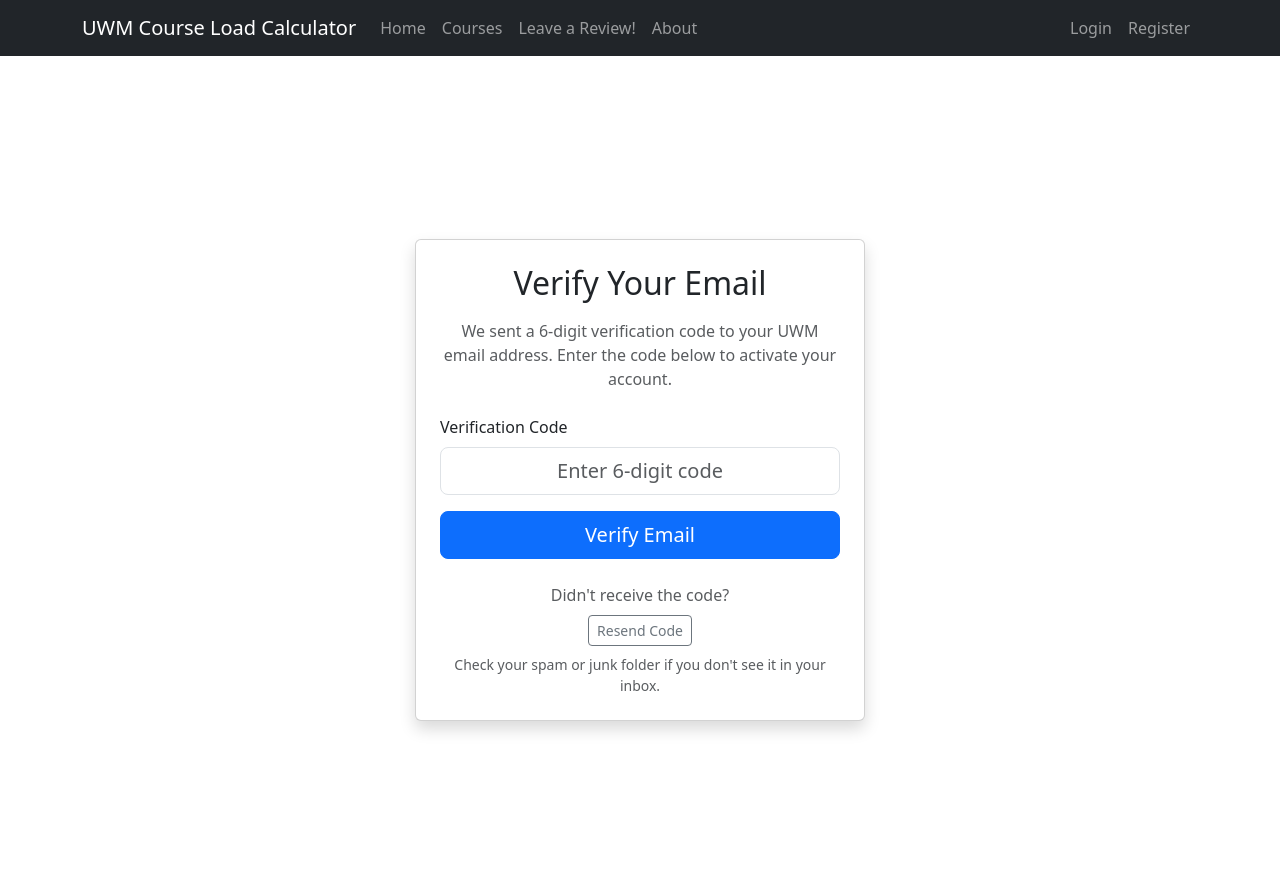
After one commit to hoffm673/CapstoneProject, a Django app: page /verify-email/ in a window 1280 px wide. The commit adds this page. Run offline with Django 5.2, Linux system fonts and the light colour scheme.

Commit message:
update login / register feature

```diff
--- a/main/urls.py
+++ b/main/urls.py
@@ -6,7 +6,15 @@ urlpatterns = [
     path('review/', views.review, name='review'),
     path('search/', views.search, name='search'),
     path('courses/<int:course_id>/', views.course_detail, name='course_detail'),
+
+#login / register
     path('login/', views.login_view, name='login'),
     path('register/', views.register_view, name='register'),
     path('about/', views.about, name='about'),
+    path('verify-email/', views.verify_email, name='verify_email'),
+    path('resend-verification/', views.resend_verification_code, name='resend_verification'),
+
+# Password Reset
+    path('forgot-password/', views.forgot_password_view, name='forgot_password'),
+    path('reset-password/<uidb64>/<token>/', views.reset_password_confirm_view, name='reset_password_confirm')
 ]
--- a/main/views.py
+++ b/main/views.py
@@ -4,6 +4,16 @@ from django.db.models import Avg, Count
 from .models import User
 from .models import Review
 from .models import Course, Professor
+from django.core.mail import send_mail
+import re
+import random
+from django.conf import settings
+from django.contrib import messages
+from django.urls import reverse
+from django.contrib.auth.tokens import default_token_generator
+from django.utils.http import urlsafe_base64_encode, urlsafe_base64_decode
+from django.utils.encoding import force_bytes, force_str
+
 
 
 def home(request):
@@ -112,6 +122,14 @@ def login_view(request):
             return render(request, 'Registration/login.html', {
                 'error': 'Invalid username or password'
             })
+        # Check if the user has verified their email
+        if not user.is_active:
+            # Save user.id in session so they can verify if they navigate away
+            request.session["verification_user_id"] = user.id
+            return render(request, 'Registration/login.html', {
+                'error': 'Your account is not active. Please check your email to verify your account.'
+            })
+
         if user.is_staff:
             login(request, user)
             return redirect('/admin/')
@@ -123,13 +141,16 @@ def login_view(request):
 
     return render(request, 'Registration/login.html')
 
+
 def register_view(request):
     """Create a new user account and sign the user in after registration."""
     if request.method == 'POST':
-        username = request.POST['username']
-        email = request.POST['email']
+        username = request.POST['username'].strip()
+        email = request.POST['email'].strip()
         password = request.POST['password']
         password_confirm = request.POST['password_confirm']
+
+        pattern = r"^[A-Za-z0-9._%+-]+@uwm\.edu$"
 
         # Check that passwords match
         if password != password_confirm:
@@ -143,16 +164,181 @@ def register_view(request):
                 'error': 'Username already exists.'
             })
 
-        # Create the user
+        # Check if email already exists
+        if User.objects.filter(email=email).exists():
+            return render(request, "Registration/register.html", {
+                "error": "Email already exists."
+            })
+
+        # Validate UWM email pattern
+        if not re.match(pattern, email):
+            return render(request, "Registration/register.html", {
+                "error": "Must use a valid UWM email address to register."
+            })
+
+        # Create inactive user safely after all validation checks pass
         user = User.objects.create_user(
             username=username,
             email=email,
             password=password
         )
+        user.is_active = False
+        user.save()
 
-        # Log the user in automatically
+        # Generate verification code and session values
+        code = str(random.randint(100000, 999999))
+        request.session["verification_code"] = code
+        request.session["verification_user_id"] = user.id
+
+        # Dynamically build verification URL
+        verify_path = reverse('verify_email')
+        verify_url = request.build_absolute_uri(verify_path)
+
+        send_mail(
+            "Verify your account",
+            f"Your verification code is: {code}\n\nVerify your account here: {verify_url}",
+            getattr(settings, 'DEFAULT_FROM_EMAIL', 'noreply@uwm.edu'),
+            [user.email],
+            fail_silently=True,
+        )
+
+        return redirect("verify_email")
+
+    return render(request, 'Registration/register.html')
+
+def verify_email(request):
+    """Verify a user's email using the code sent to them."""
+    if request.method == 'POST':
+        entered_code = request.POST.get('verification_code', '').strip()
+
+        stored_code = request.session.get('verification_code')
+        user_id = request.session.get('verification_user_id')
+
+        # Make sure verification information exists
+        if not stored_code or not user_id:
+            return render(request, 'Registration/verify_email.html', {
+                'error': 'Your verification session has expired. Please register again.'
+            })
+
+        # Check verification code
+        if entered_code != stored_code:
+            return render(request, 'Registration/verify_email.html', {
+                'error': 'Invalid verification code.'
+            })
+
+        try:
+            user = User.objects.get(id=user_id)
+        except User.DoesNotExist:
+            return render(request, 'Registration/verify_email.html', {
+                'error': 'User account could not be found.'
+            })
+
+        # Activate account
+        user.is_active = True
+        user.save()
+
+        # Clean session details
+        request.session.pop('verification_code', None)
+        request.session.pop('verification_user_id', None)
+
+        # Log user in
         login(request, user)
 
         return redirect('home')
 
-    return render(request, 'Registration/register.html')
+    return render(request, 'Registration/verify_email.html')
+
+
+def resend_verification_code(request):
+    """Resend a new verification code to the active registration session user."""
+    user_id = request.session.get('verification_user_id')
+
+    if not user_id:
+        return redirect('register')
+
+    try:
+        user = User.objects.get(id=user_id)
+    except User.DoesNotExist:
+        return redirect('register')
+
+    # Generate a new code
+    code = str(random.randint(100000, 999999))
+
+    # Store code in session
+    request.session['verification_code'] = code
+
+    verify_url = request.build_absolute_uri('/verify-email/')
+
+    send_mail(
+        'Your new verification code',
+        f'Your new verification code is: {code}\n\nVerify your account here: {verify_url}',
+        getattr(settings, 'DEFAULT_FROM_EMAIL', 'noreply@uwm.edu'),
+        [user.email],
+        fail_silently=True,
+    )
+
+    messages.success(request, 'A new verification code has been sent.')
+    return redirect('verify_email')
+
+
+def forgot_password_view(request):
+    """Handle password reset requests."""
+    if request.method == 'POST':
+        email = request.POST.get('email', '').strip()
+        user = User.objects.filter(email=email).first()
+
+        if user:
+            # Generate a secure one-time token
+            token = default_token_generator.make_token(user)
+            uid = urlsafe_base64_encode(force_bytes(user.pk))
+
+            # Build full URL to reset page
+            reset_path = reverse('reset_password_confirm', kwargs={'uidb64': uid, 'token': token})
+            reset_url = request.build_absolute_uri(reset_path)
+
+            send_mail(
+                "Reset Your Password",
+                f"Hello {user.username},\n\nYou requested a password reset. Click the link below to set a new password:\n\n{reset_url}\n\nIf you did not request this, please ignore this email.",
+                getattr(settings, 'DEFAULT_FROM_EMAIL', 'noreply@uwm.edu'),
+                [user.email],
+                fail_silently=True,
+            )
+
+        # Show success message regardless of whether user was found (security best practice)
+        messages.success(request, "If an account with that email exists, we've sent a password reset link.")
+        return redirect('login')
+
+    return render(request, 'Registration/forgot_password.html')
+
+
+def reset_password_confirm_view(request, uidb64, token):
+    """Handle the new password submission from the email link."""
+    try:
+        uid = force_str(urlsafe_base64_decode(uidb64))
+        user = User.objects.get(pk=uid)
+    except (TypeError, ValueError, OverflowError, User.DoesNotExist):
+        user = None
+
+    # Verify that token is valid for this user
+    if user is not None and default_token_generator.check_token(user, token):
+        if request.method == 'POST':
+            password = request.POST.get('password')
+            password_confirm = request.POST.get('password_confirm')
+
+            if password != password_confirm:
+                return render(request, 'Registration/reset_password_confirm.html', {
+                    'error': 'Passwords do not match.'
+                })
+
+            # Update password and save
+            user.set_password(password)
+            user.save()
+
+            messages.success(request, 'Your password has been reset successfully. You can now log in.')
+            return redirect('login')
+
+        return render(request, 'Registration/reset_password_confirm.html')
+    else:
+        return render(request, 'Registration/reset_password_confirm.html', {
+            'error': 'The password reset link is invalid or has expired.'
+        })
--- /dev/null
+++ b/templates/Registration/verify_email.html
@@ -0,0 +1,82 @@
+{% extends "base.html" %}
+
+{% block content %}
+
+<div class="container d-flex justify-content-center align-items-center min-vh-100">
+
+    <div class="card shadow p-4" style="width: 100%; max-width: 450px;">
+
+        <h2 class="text-center mb-3">
+            Verify Your Email
+        </h2>
+
+        <p class="text-center text-muted mb-4">
+            We sent a 6-digit verification code to your UWM email address.
+            Enter the code below to activate your account.
+        </p>
+
+        <!-- Display Messages (e.g. "A new verification code has been sent.") -->
+        {% if messages %}
+            {% for message in messages %}
+                <div class="alert alert-{{ message.tags|default:'info' }}">
+                    {{ message }}
+                </div>
+            {% endfor %}
+        {% endif %}
+
+        <!-- Display Error -->
+        {% if error %}
+            <div class="alert alert-danger">
+                {{ error }}
+            </div>
+        {% endif %}
+
+        <!-- Verification Form -->
+        <form method="POST">
+            {% csrf_token %}
+
+            <div class="mb-3">
+                <label for="verification_code" class="form-label">
+                    Verification Code
+                </label>
+
+                <input
+                    type="text"
+                    name="verification_code"
+                    id="verification_code"
+                    class="form-control form-control-lg text-center"
+                    placeholder="Enter 6-digit code"
+                    maxlength="6"
+                    inputmode="numeric"
+                    required
+                >
+            </div>
+
+            <button
+                type="submit"
+                class="btn btn-primary btn-lg w-100"
+            >
+                Verify Email
+            </button>
+        </form>
+
+        <!-- Resend Section -->
+        <div class="text-center mt-4">
+            <p class="text-muted mb-2">
+                Didn't receive the code?
+            </p>
+
+            <a href="{% url 'resend_verification' %}" class="btn btn-outline-secondary btn-sm mb-2">
+                Resend Code
+            </a>
+
+            <p class="text-center text-muted small mb-0">
+                Check your spam or junk folder if you don't see it in your inbox.
+            </p>
+        </div>
+
+    </div>
+
+</div>
+
+{% endblock %}
--- a/templates/base.html
+++ b/templates/base.html
@@ -11,6 +11,7 @@
         href="https://cdn.jsdelivr.net/npm/bootstrap@5.3.3/dist/css/bootstrap.min.css"
         rel="stylesheet"
     >
+    <link rel="stylesheet" href="https://cdn.jsdelivr.net/npm/bootstrap-icons@1.11.3/font/bootstrap-icons.min.css">
 </head>
 
 <body>
```
Also changed, not shown: Capstone/settings.py (+10 -0 lines), templates/Registration/forgot_password.html (added, +28 -0 lines), templates/Registration/login.html (+8 -1 lines), templates/Registration/reset_password_confirm.html (added, +32 -0 lines), templates/home.html (+49 -12 lines), db.sqlite3.
